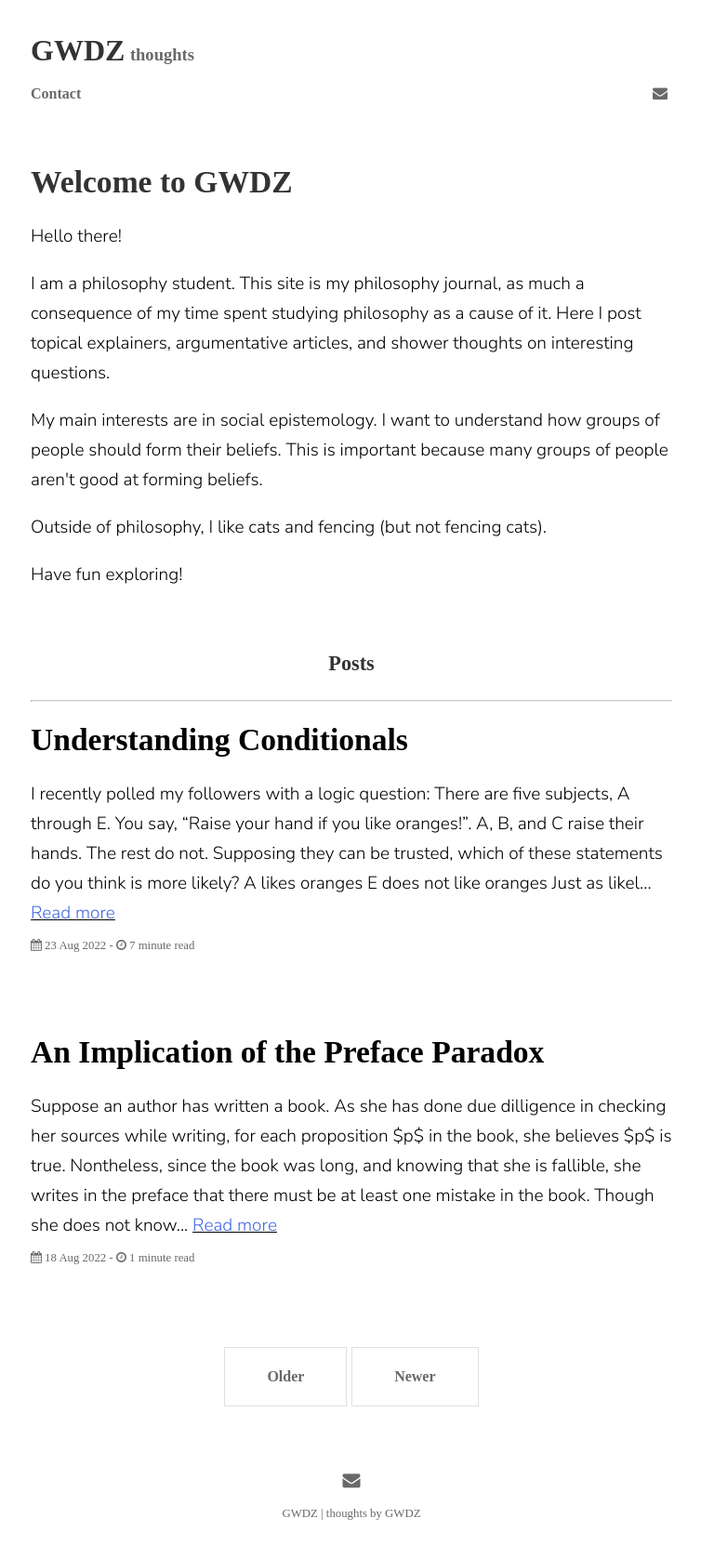
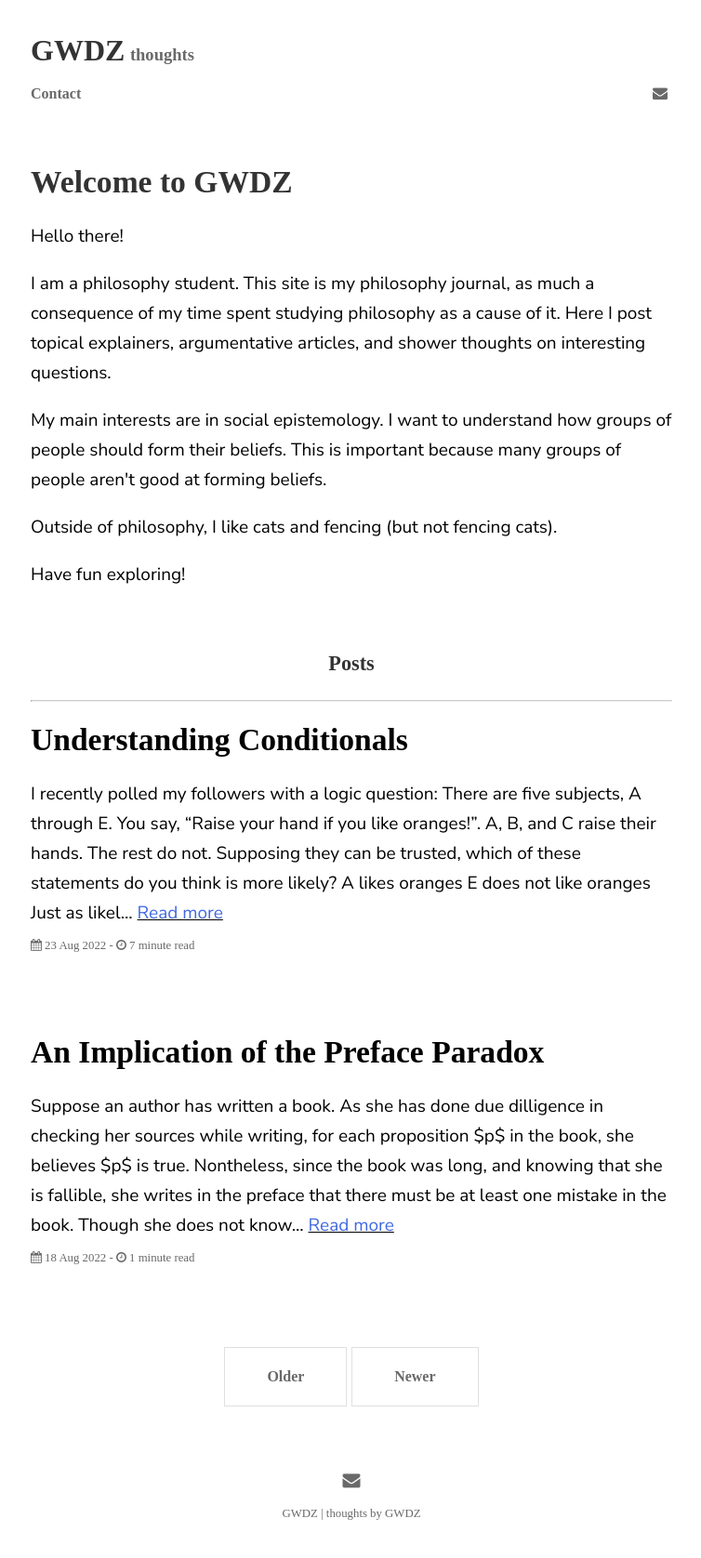
Before and after one commit to GWDZ-true/gwdz-site, a Jekyll site: the page built from index.html, in a window 1280 px wide. Shown: the whole page at 93% size, without its empty margins (262-1016 px from the left). Built offline with Jekyll 4.4.1, drawn with Linux system fonts in a browser that asks for light colours; some web fonts are replaced; the list of posts is cut into pages by our own code.

Commit message:
Update head.html

```diff
--- a/_includes/head.html
+++ b/_includes/head.html
@@ -24,7 +24,7 @@
   <link rel="preconnect" href="https://fonts.gstatic.com" crossorigin>
   <link rel="preconnect" href="https://fonts.googleapis.com">
 <link rel="preconnect" href="https://fonts.gstatic.com" crossorigin>
-<link href="https://fonts.googleapis.com/css2?family=Nunito+Sans:ital,wght@0,300;0,600;1,300;1,600&display=swap" rel="stylesheet">
+<link href="https://fonts.googleapis.com/css2?family=Nunito+Sans:ital,wght@0,400;0,600;1,400;1,600&display=swap" rel="stylesheet">
   <link href="https://fonts.googleapis.com/css2?family=Source+Serif+Pro:ital,wght@0,400;0,600;1,400;1,600&display=swap" rel="stylesheet">
   <link rel="stylesheet" href="https://fonts.googleapis.com/css?family=Source+Code+Pro">
   <script type="text/javascript" async
```
